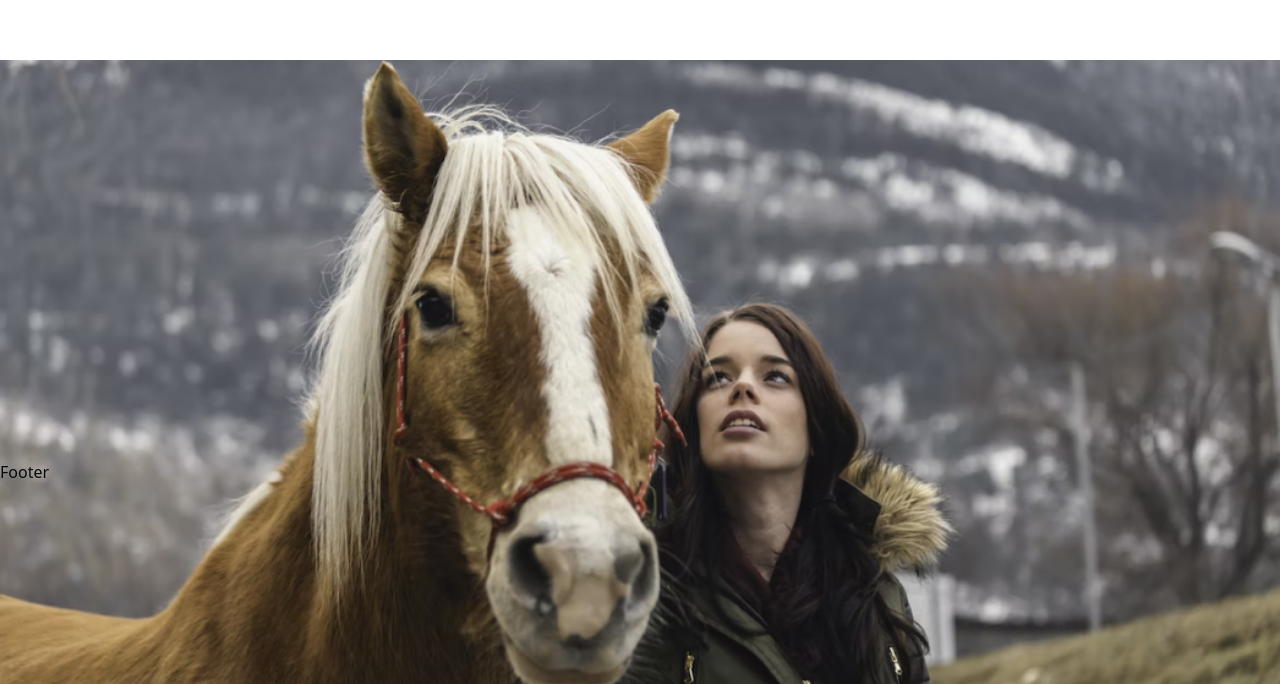
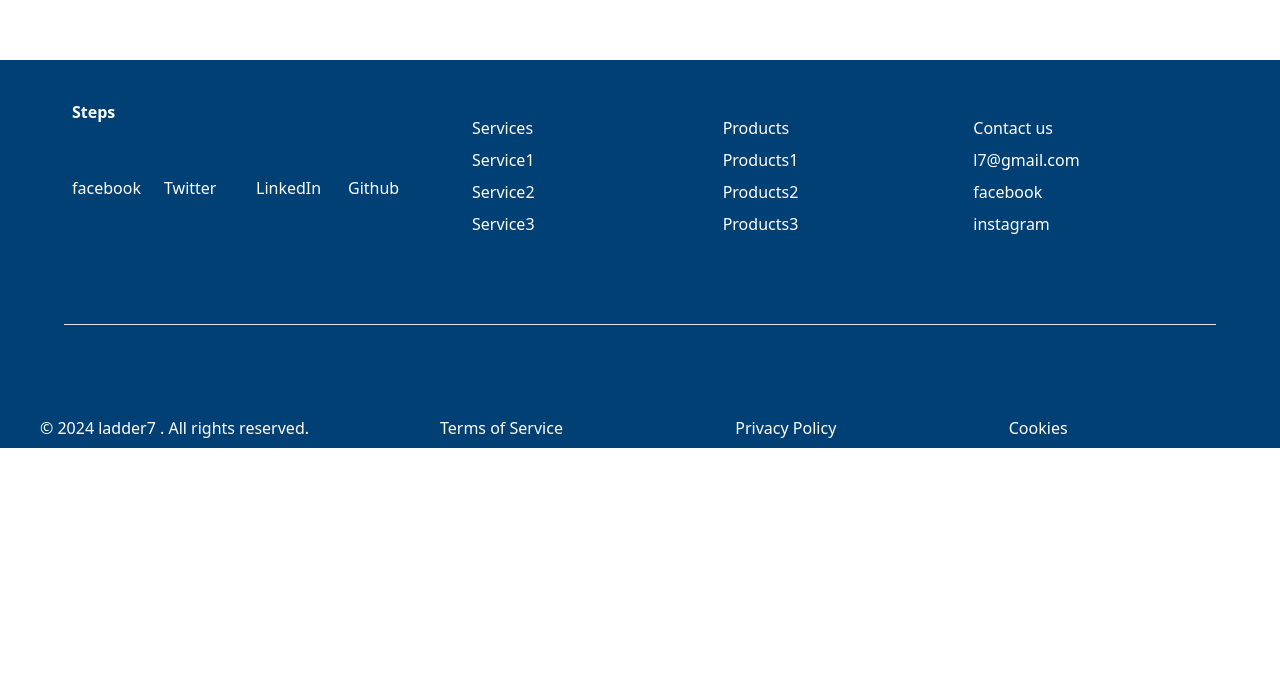
Before and after one commit to sujisucoder/shadcn_ui, a React (Vite) app: page / in a window 1280 px wide. Shown: the part 2042-2726 px from the top of the page. After the commit the page ends 2490 px from the top, so only its background shows below. Built offline with nearby package versions, Linux system fonts and the light colour scheme.

Commit message:
footer added

```diff
--- a/src/components/footer/Footer.jsx
+++ b/src/components/footer/Footer.jsx
@@ -2,7 +2,52 @@ import React from 'react'
 
 function Footer() {
   return (
-    <div>Footer</div>
+    <>
+      <div className='container grid grid-rows-3 bg-footerBackground text-white '>
+        <div className=' row-span-2  grid grid-cols-3 p-8 '>
+          <div className=' col-span-1 grid grid-rows-2  p-2'>
+            <div className='row-span-1 text-white font-bold'>Steps</div>
+            <div className='row-span-1 grid grid-cols-4 '>
+              <div>facebook</div>
+              <div>Twitter</div>
+              <div>LinkedIn</div>
+              <div>Github</div>
+            </div>
+          </div>
+          <div className='col-span-2 grid grid-cols-3 gap-8  p-6'>
+            <div className='grid gap-2'>
+              <div>Services</div>
+              <div>Service1</div>
+              <div>Service2</div>
+              <div>Service3</div>
+            </div>
+            <div className='grid gap-2'>
+            <div>Products</div>
+              <div>Products1</div>
+              <div>Products2</div>
+              <div>Products3</div>
+            </div>
+            <div className='grid gap-2'>
+            <div>Contact us</div>
+              <div>l7@gmail.com</div>
+              <div>facebook</div>
+              <div>instagram</div>
+            </div>
+          </div>
+        </div>
+        <div className='   p-8'>
+          <hr />
+        </div>
+        <div className='  row-span-1 grid grid-cols-3 p-2'>
+          <div className=' col-span-1'>© 2024 ladder7 . All rights reserved.</div>
+          <div className='grid  grid-flow-col   col-span-2 '>
+            <h3 >Terms of Service</h3>
+            <h3 >Privacy Policy</h3>
+            <h3 >Cookies</h3>
+          </div>
+        </div>
+      </div>
+    </>
   )
 }
 
--- a/src/components/pages/LandingPage.jsx
+++ b/src/components/pages/LandingPage.jsx
@@ -82,9 +82,9 @@ function LandingPage() {
       </section>
       {/* user tab page  ends*/}
       {/* testimonial */}
-      <section className='w-[302px] h-[180px] sm:w-[802px] sm:h-[280px] lg:w-auto lg:h-[400px] mx-auto  '>
+      {/* <section className='w-[302px] h-[180px] sm:w-[802px] sm:h-[280px] lg:w-auto lg:h-[400px] mx-auto  '>
         <div  className='w-full h-screen bg-cover bg-center ' style={{ backgroundImage: `url(${backgroundImage})` }}></div>
-      </section>
+      </section> */}
 
     </div>
   )
--- a/tailwind.config.js
+++ b/tailwind.config.js
@@ -19,6 +19,7 @@ module.exports = {
     extend: {
       colors: {
         landingPageBlue: "#E9F5FF",
+        footerBackground:'#004075',
         border: "hsl(var(--border))",
         input: "hsl(var(--input))",
         ring: "hsl(var(--ring))",
```
